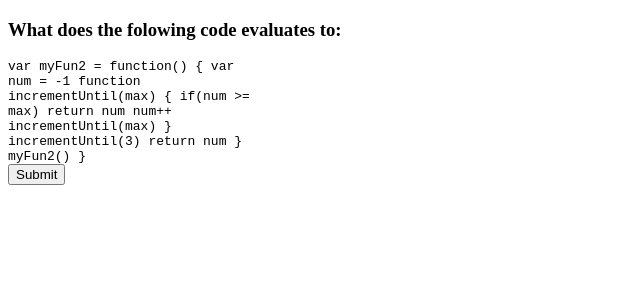
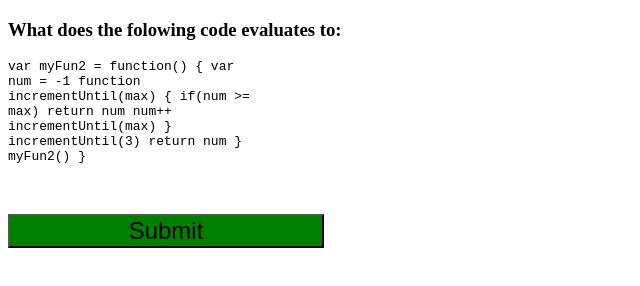
Before and after one commit to rickDevelopment/csprep-project-game, a plain HTML site: page index.html in a window 1280 px wide. Shown: the whole page, without its empty margins (0-640 px from the left). Drawn offline with Linux system fonts and the light colour scheme.

Commit message:
add style to submit button

```diff
--- a/styles.css
+++ b/styles.css
@@ -1,3 +1,10 @@
 .code-block{
   width: 20%;
 }
+
+.submit-button{
+  margin-top:50px;
+  width: 25%;
+  background-color: green;
+  font-size: 1.5em;
+}
```
